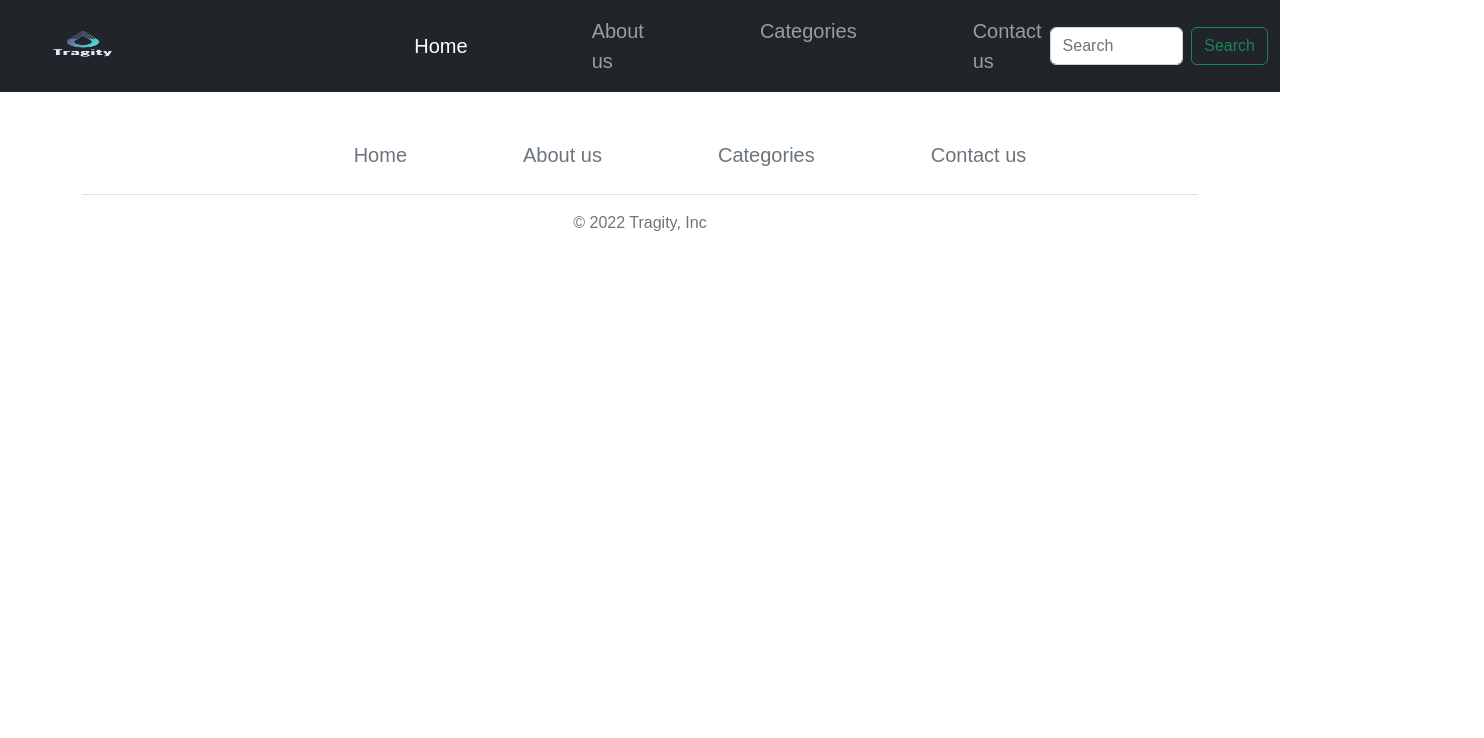
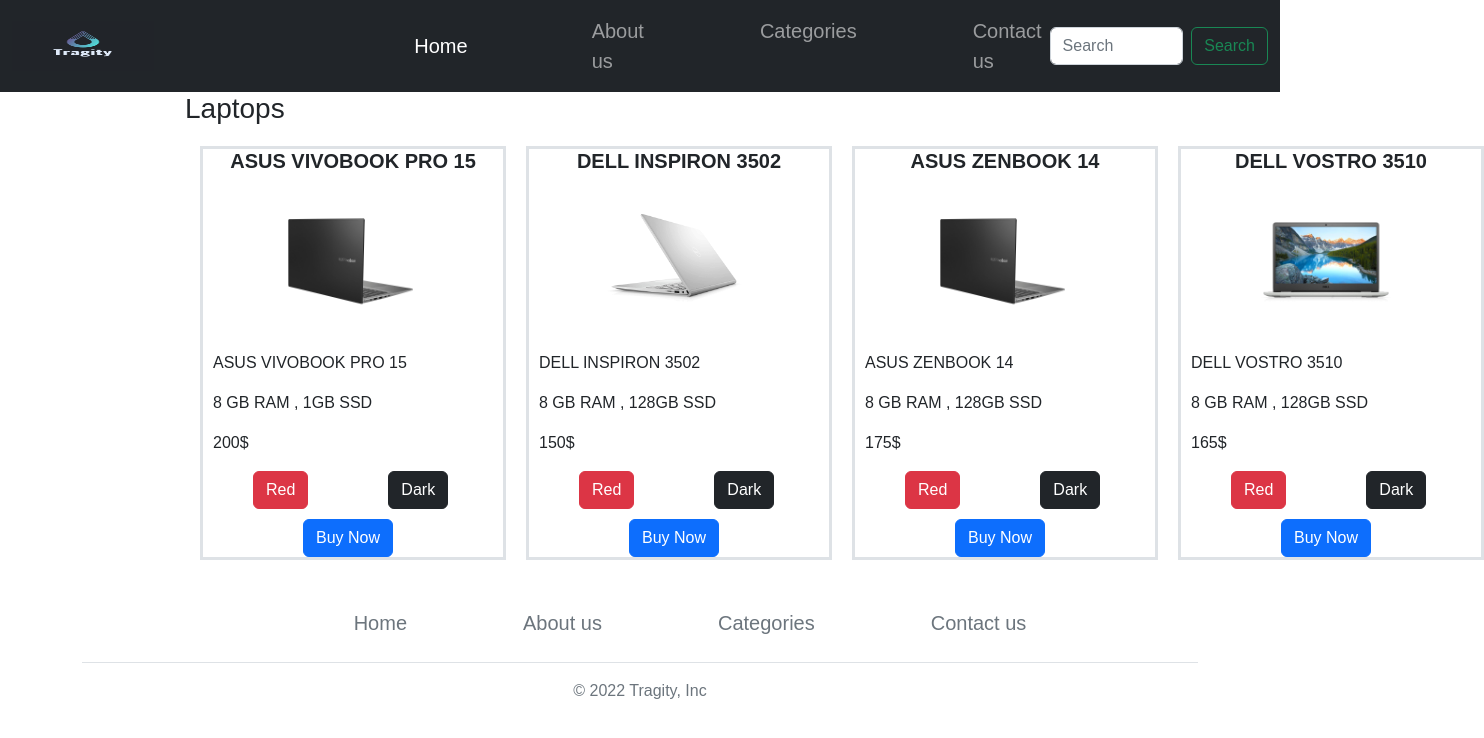
Before and after one commit to sksdesilva/Tragity, a React (Create React App) app: page /cosmetics in a window 1280 px wide. Shown: the top 738 px of the page, 1484 px wide, since content can reach past the window. Built offline with nearby package versions, Linux system fonts and the light colour scheme.

Commit message:
modified

```diff
--- a/src/components/Cosmetics/Cosmetics.js
+++ b/src/components/Cosmetics/Cosmetics.js
@@ -1,13 +1,124 @@
 import React from "react";
+import CommonCatalog from "../CommonCatalog/CommonCatalog";
+import '../../App.css';
+import RDButton from "../ItemColours/RDButoon";
+import MainButton from "../MainButton/MainButton";
+import { Link } from "react-router-dom";
+
+
+
 
 const Cosmetics = () =>{
+
+    const Cosmetics = [
+        {
+            id:1,
+            brand:"ASUS",
+            name:"ASUS VIVOBOOK PRO 15",
+            description:"8 GB RAM , 1GB SSD",
+            price:"200",
+            image:"./images/Computers/V1.jpg",
+        },
+
+        {
+            id:2,
+            brand:"DELL",
+            name:"DELL INSPIRON 3502",
+            description:"8 GB RAM , 128GB SSD",
+            price:"150",
+            image:"./images/Computers/D1.jpg",
+        },
+
+        {
+            id:3,
+            brand:"Asus",
+            name:"ASUS ZENBOOK 14",
+            description:"8 GB RAM , 128GB SSD",
+            price:"175",
+            image:"./images/Computers/V1.jpg",
+        },
+
+        {
+            id:4,
+            brand:"Dell",
+            name:"DELL VOSTRO 3510",
+            description:"8 GB RAM , 128GB SSD",
+            price:"165",
+            image:"./images/Computers/D4.jpg",
+        },
+
+    ];
+
+
     return(
         <>
 
 
 
+            {/* {Laptopss.map((value , index) => {
+                return (
+                   <CommonCatalog
+                   brand = {value.brand}
+                   name = {value.name}
+                   description = {value.description}
+                   price = {value.price}
+                   />
 
-        </>
+
+
+
+
+
+
+
+
+
+
+
+                )
+
+
+        })} */}
+         <h3>Laptops</h3>
+        <div className="container-2">
+            {Cosmetics.map((val , index) => {
+                return (
+                <div className="border border-3">
+                    <div className="headline">
+                            <h5><b>{val.name}</b></h5>
+                            </div>
+                            <img className="subItemImage" src={val.image}  alt="imag"/>
+                        <div className="sub-container">
+
+                            <p>{val.name}</p>
+                            <p>{val.description}</p>
+                            <p>{val.price}$</p>
+                            <RDButton/>
+
+                            <Link to="/buynow">
+                            <MainButton/>
+                            </Link>
+
+
+
+                            </div>
+
+
+                </div>
+                )
+
+
+        })}
+
+       </div>
+
+
+
+
+
+       </>
+
     );
 }
+
 export default Cosmetics;
```
